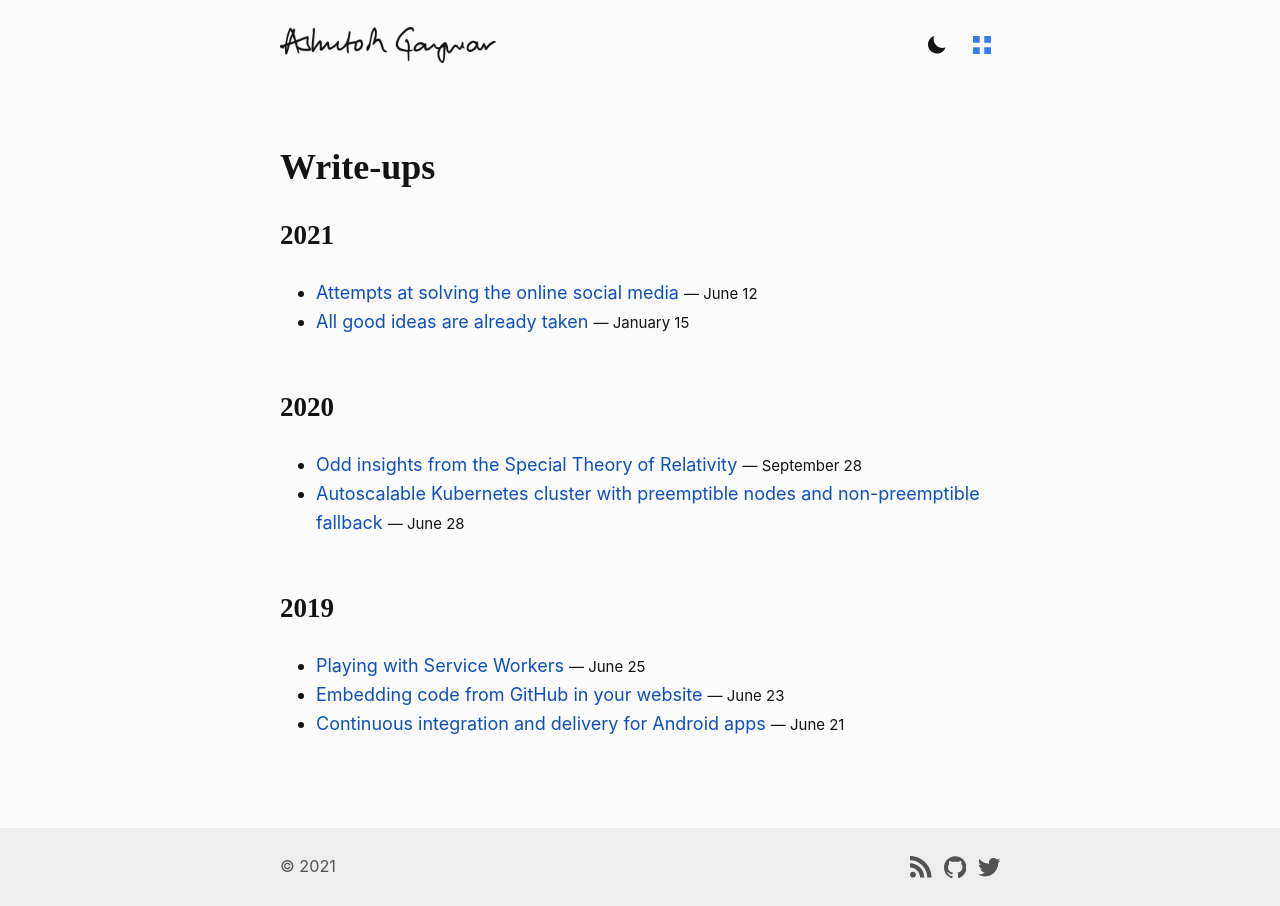
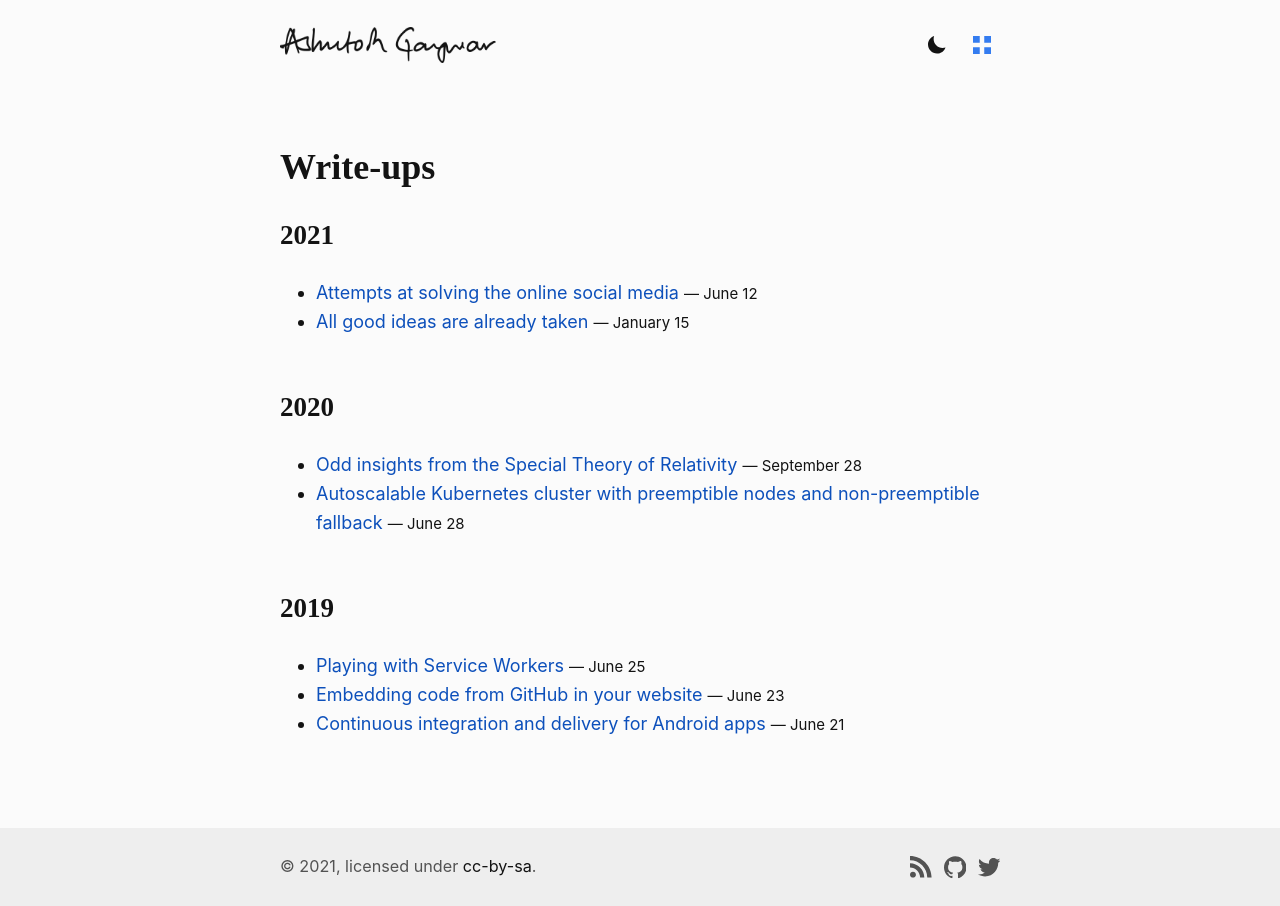
Before and after one commit to ashutoshgngwr/ashutoshgngwr.github.io, a Jekyll site: the page built from index.html, in a window 1280 px wide. Built offline with Jekyll 4.4.1, drawn with Linux system fonts in a browser that asks for light colours.

Commit message:
add content license to footer

```diff
--- a/_layouts/page.html
+++ b/_layouts/page.html
@@ -135,7 +135,11 @@ layout: compress
         </a>
         {%- endfor %}
       </p>
-      <p class="copyright">&copy; {{ site.time | date: '%Y' }}</p>
+      <p class="copyright">
+        &copy; {{ site.time | date: '%Y' }},
+        licensed under
+        <a rel="license" href="http://creativecommons.org/licenses/by-sa/4.0/">cc-by-sa</a>.
+      </p>
     </div>
   </footer>
 
--- a/_sass/page.scss
+++ b/_sass/page.scss
@@ -274,7 +274,7 @@ body > footer {
   a {
     &,
     &:visited {
-      color: inherit;
+      color: var(--color-text);
     }
 
     &:hover {
@@ -292,6 +292,7 @@ body > footer {
     a {
       margin-right: 0.5em;
       font-size: 1.25rem; // for icon class
+      color: var(--color-text-secondary);
 
       // since devices with lower resolution will typically use an imprecise
       // pointing device such as fingers on touchscreens
```
Also changed, not shown: README.md.
